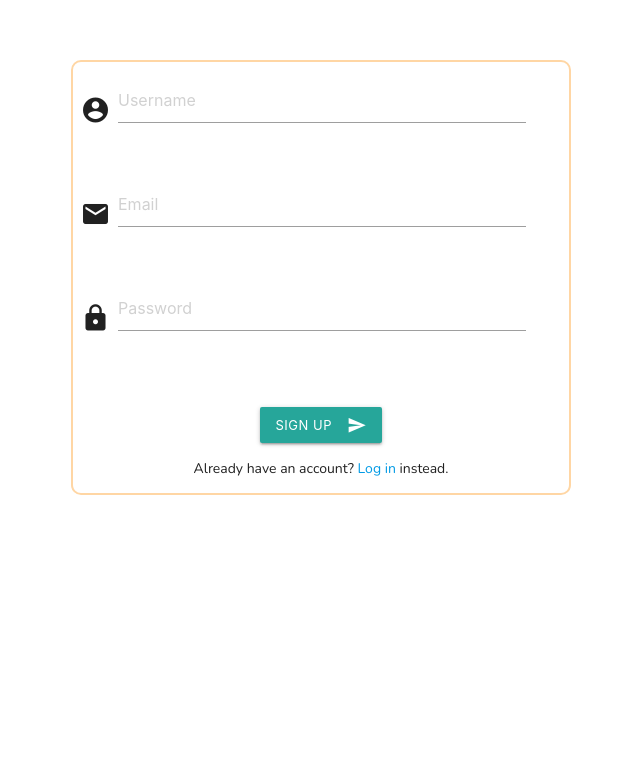
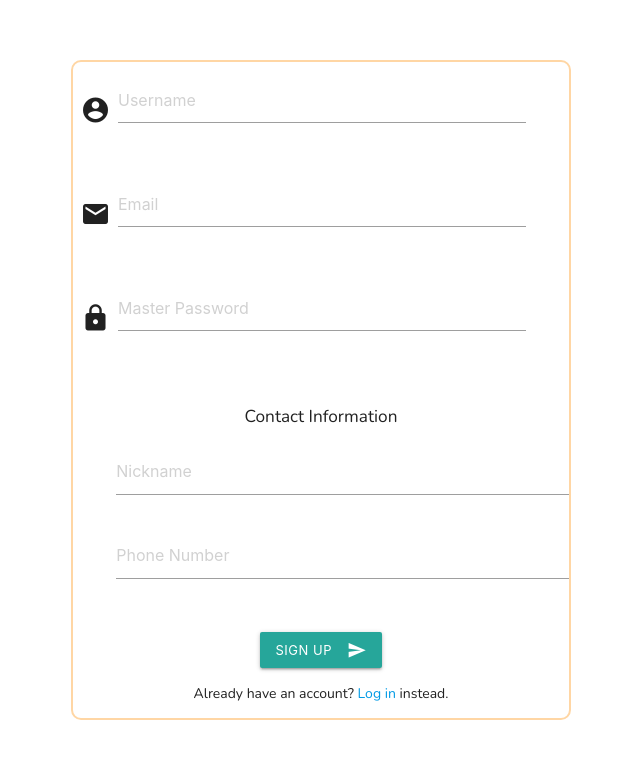
Before and after one commit to irisyuningye/beam-web-admin, a Flask app: page /signup in a window 1280 px wide. Shown: the part 21-801 px from the top of the page, without its empty margins (319-959 px from the left). Before the commit the page ends 516 px from the top, so only its background shows below. Run offline with Flask 2, Linux system fonts and the light colour scheme; some libraries are stand-ins or nearby versions.

Commit message:
add required fields for user

```diff
--- a/app/forms.py
+++ b/app/forms.py
@@ -8,11 +8,10 @@ from flask_material import Material
 class LoginForm(Form):
     username = StringField('Username', validators=[DataRequired()])
     password = PasswordField('Password', validators=[DataRequired()])
-    remember_me = BooleanField('Remember Me')
 
 class SignUpForm(Form):
     username = StringField('Username', validators=[DataRequired()])
     password = PasswordField('Password', validators=[DataRequired()])
     email = EmailField('Email', validators = [DataRequired()])
     nickname = StringField('Nickname', validators=[DataRequired()])
-    phone = StringField('Phone')
+    phone = StringField('Phone', validators=[DataRequired()])
--- a/app/templates/login.html
+++ b/app/templates/login.html
@@ -13,7 +13,7 @@
             <div class="row">
                 <div class="input-field col s11">
                     <i class="material-icons prefix">lock</i>
-                    {{ form.password(placeholder = "Password", class ="materialize-textarea icon_prefix2", id = "password") }}
+                    {{ form.password(placeholder = "Master Password", class ="materialize-textarea icon_prefix2", id = "password") }}
                 </div>
             </div>
         </div>
--- a/app/templates/signup.html
+++ b/app/templates/signup.html
@@ -1,6 +1,6 @@
 {% extends "base.html" %}
 {% block content %}
-<div class = "col s12 m10 l3" id="form_shape_signup">
+<div class="col s12 m10 l3" id="form_shape_signup">
   <form action="" method="POST">
     {{ form.hidden_tag() }}
     <div class="row">
@@ -18,10 +18,22 @@
     <div class="row">
       <div class="input-field col s11">
         <i class="material-icons prefix">lock</i>
-                {{ form.password(placeholder = "Password", class ="materialize-textarea icon_prefix2") }}
+        {{ form.password(placeholder = "Master Password", class ="materialize-textarea icon_prefix2") }}
       </div>
     </div>
     <br>
+    <div class="row">
+      <h6>Contact Information</h6>
+      <div class="col s1"></div>
+      <div class="input-field col s11">
+        {{ form.nickname(Placeholder = "Nickname", class ="materialize-textarea") }}
+      </div>
+      <div class="col s1"></div>
+      <div class="input-field col s11">
+        {{ form.phone(Placeholder = "Phone Number", class ="materialize-textarea") }}
+      </div>
+    </div>
+
     <button class="btn waves-effect waves-light" type="submit">SIGN UP
       <i class="material-icons right">send</i>
     </button>
@@ -35,7 +47,7 @@
   </ul>
   {% endif %}
   {% endwith %}
-     <p>Already have an account? <a  id = "login" href="{{ url_for('login') }}" title="">Log in</a>  instead. </p>
+  <p>Already have an account? <a id="login" href="{{ url_for('login') }}" title="">Log in</a> instead. </p>
 </div>
 
 {% endblock %}
--- a/app/views.py
+++ b/app/views.py
@@ -20,6 +20,8 @@ def signup():
         username = form.username.data
         email = form.email.data
         password = form.password.data
+        nickname = form.nickname.data
+        contact_no = form.phone.data
         if isUsernameUsed(username) is True:
             # in this case user with this username exists already
             flash("Username is already used. Please pick a different one.")
@@ -29,7 +31,7 @@ def signup():
             flash("Email is already used. Please pick a different one.")
             return render_template('signup.html', title = "Sign Up", form = form)
         # in case it does not exist
-        newUser = User(username, email)
+        newUser = User(username, email, nickname, contact_no)
         newUser.set_password(password)
         addToDatabase(newUser)
         login_user(newUser)
```
Lines whose indentation alone changed are shown as unchanged.
